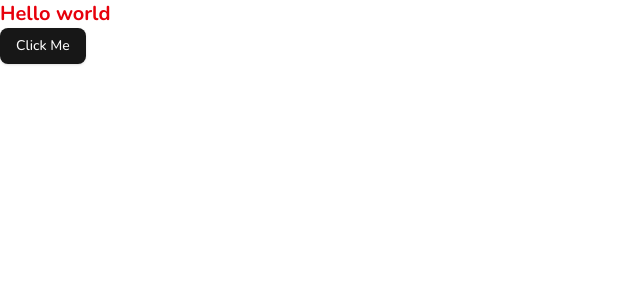
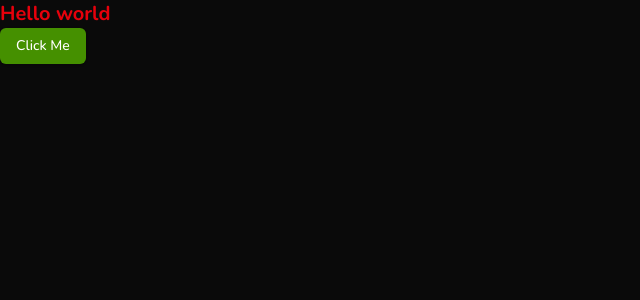
Before and after one commit to Maiiaa30/FinanceTracker, a React (Vite) app: page / in a window 1280 px wide. Shown: the top 300 px of the page, without its empty margins (0-640 px from the left). Built offline with nearby package versions, Linux system fonts and the light colour scheme.

Commit message:
update shadcn theme colors

```diff
--- a/src/App.jsx
+++ b/src/App.jsx
@@ -2,10 +2,10 @@
 
 const App = () => {
   return (
-    <>
+    <div>
       <h1 className="text-xl font-bold text-red-600">Hello world</h1>
       <Button>Click Me</Button>
-    </>
+    </div>
   );
 };
 
--- a/src/index.css
+++ b/src/index.css
@@ -162,38 +162,56 @@
 }
 
 :root {
-  --radius: 0.625rem;
-  --background: oklch(1 0 0);
-  --foreground: oklch(0.145 0 0);
-  --card: oklch(1 0 0);
-  --card-foreground: oklch(0.145 0 0);
-  --popover: oklch(1 0 0);
-  --popover-foreground: oklch(0.145 0 0);
-  --primary: oklch(0.205 0 0);
-  --primary-foreground: oklch(0.985 0 0);
-  --secondary: oklch(0.97 0 0);
-  --secondary-foreground: oklch(0.205 0 0);
-  --muted: oklch(0.97 0 0);
-  --muted-foreground: oklch(0.556 0 0);
-  --accent: oklch(0.97 0 0);
-  --accent-foreground: oklch(0.205 0 0);
-  --destructive: oklch(0.577 0.245 27.325);
-  --border: oklch(0.922 0 0);
-  --input: oklch(0.922 0 0);
-  --ring: oklch(0.708 0 0);
-  --chart-1: oklch(0.646 0.222 41.116);
-  --chart-2: oklch(0.6 0.118 184.704);
-  --chart-3: oklch(0.398 0.07 227.392);
-  --chart-4: oklch(0.828 0.189 84.429);
-  --chart-5: oklch(0.769 0.188 70.08);
-  --sidebar: oklch(0.985 0 0);
-  --sidebar-foreground: oklch(0.145 0 0);
-  --sidebar-primary: oklch(0.205 0 0);
-  --sidebar-primary-foreground: oklch(0.985 0 0);
-  --sidebar-accent: oklch(0.97 0 0);
-  --sidebar-accent-foreground: oklch(0.205 0 0);
-  --sidebar-border: oklch(0.922 0 0);
-  --sidebar-ring: oklch(0.708 0 0);
+  /* Cores primárias custom */
+  --primary-blue: oklch(0.62 0.22 255);
+  --primary-green: oklch(0.58 0.18 135);
+  --primary-red: oklch(0.6 0.22 25);
+
+  /* Fundo da aplicação (<body>) */
+  --background: oklch(0.145 0 0);
+  --foreground: oklch(1 0 0);
+
+  /* Fundo do <Card> */
+  --card: oklch(0.18 0 0);
+  --card-foreground: oklch(1 0 0);
+
+  /* Fundo do <DropdownMenu>, <HoverCard>, <Popover> */
+  --popover: oklch(0.18 0 0);
+  --popover-foreground: oklch(1 0 0);
+
+  /* Botões */
+  --primary: oklch(0.58 0.18 135);
+  --primary-foreground: oklch(1 0 0);
+
+  --secondary: oklch(0.25 0 0);
+  --secondary-foreground: oklch(1 0 0);
+
+  /* Fundo do <Switch>, <Skeleton> e <TabList> */
+  --muted: oklch(0.25 0 0);
+  --muted-foreground: oklch(0.72 0 0);
+
+  /* Efeito de hover */
+  --accent: oklch(0.25 0 0);
+  --accent-foreground: oklch(1 0 0);
+
+  /* Botões perigosos */
+  --destructive: oklch(0.6 0.22 25);
+  --destructive-foreground: oklch(1 0 0);
+
+  /* Bordas */
+  --border: oklch(0.25 0 0);
+  --input: oklch(0.25 0 0);
+  --ring: oklch(0.85 0 0);
+
+  /* Border radius */
+  --radius: 0.5rem;
+
+  /* Gráficos */
+  --chart-1: oklch(0.65 0.18 255);
+  --chart-2: oklch(0.6 0.17 155);
+  --chart-3: oklch(0.7 0.18 60);
+  --chart-4: oklch(0.65 0.2 305);
+  --chart-5: oklch(0.65 0.22 20);
 }
 
 .dark {
--- a/vite.config.js
+++ b/vite.config.js
@@ -12,4 +12,15 @@
       "@": path.resolve(__dirname, "./src"),
     },
   },
+  server: {
+    hmr: {
+      protocol: "ws",
+      host: "localhost",
+      port: 5173,
+    },
+    watch: {
+      usePolling: true,
+      interval: 100,
+    },
+  },
 });
```
